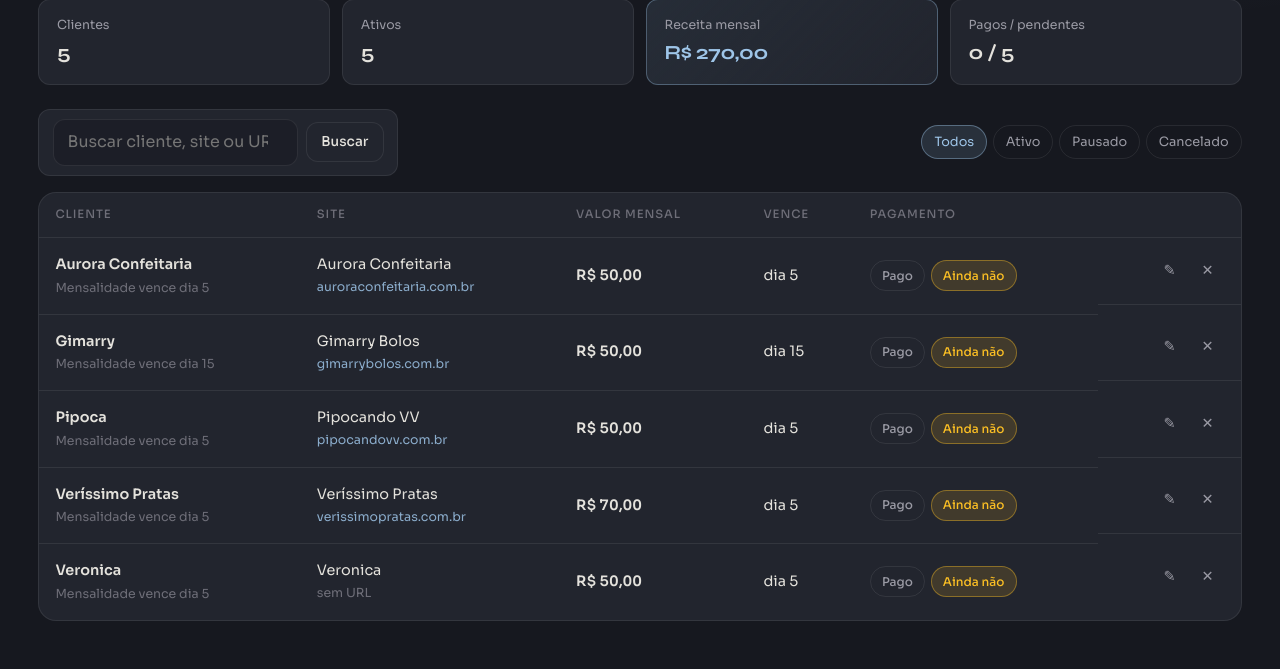
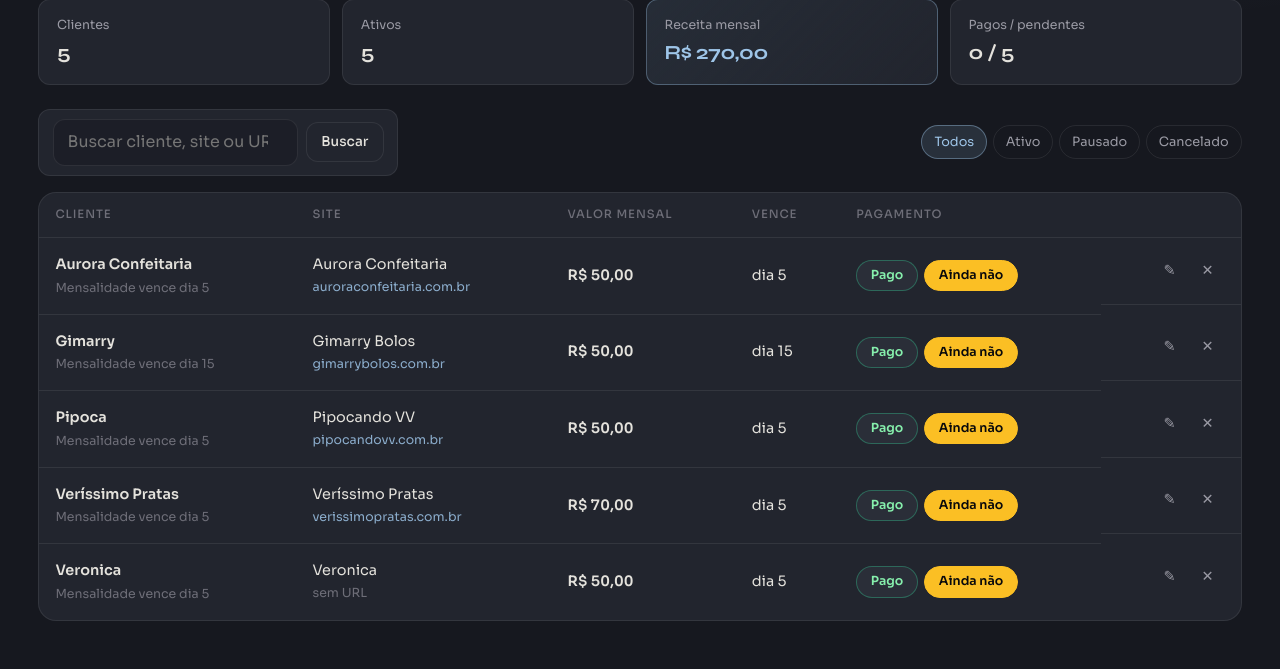
Before and after one commit to Sthevan23/sthevandev, a PHP site: page /admin/index.php in a window 1280 px wide. Shown: the part 142-811 px from the top of the page. Run offline with PHP 8.4, Linux system fonts and the light colour scheme; a user stored in the database is signed in; data comes from the database, SQL or seed files in the repository.

Commit message:
Style payment toggles as clear side-by-side buttons.
Co-authored-by: Cursor <cursoragent@cursor.com>

```diff
--- a/admin/admin.css
+++ b/admin/admin.css
@@ -457,19 +457,31 @@ button {
 }
 
 .adm-pay-btns {
-  display: flex;
-  flex-wrap: wrap;
-  gap: 0.35rem;
+  display: inline-flex;
+  flex-direction: row;
+  flex-wrap: nowrap;
+  align-items: center;
+  gap: 0.4rem;
+}
+
+.adm-pay-btns form,
+.adm-pay-form {
+  display: inline;
+  margin: 0;
+  padding: 0;
 }
 
 .adm-pay-btn {
-  padding: 0.35rem 0.7rem;
+  display: inline-block;
+  padding: 0.45rem 0.85rem;
   border-radius: 999px;
-  border: 1px solid var(--border);
-  background: transparent;
-  color: var(--text-muted);
-  font-size: 0.75rem;
-  font-weight: 500;
+  border: 1px solid rgba(255, 255, 255, 0.18);
+  background: #2a2e38;
+  color: #e4e2dc;
+  font-size: 0.78rem;
+  font-weight: 600;
+  line-height: 1.2;
+  white-space: nowrap;
   cursor: pointer;
   transition:
     background 0.2s,
@@ -478,20 +490,29 @@ button {
 }
 
 .adm-pay-btn:hover {
-  color: var(--text);
-  border-color: var(--border-strong);
+  border-color: rgba(255, 255, 255, 0.35);
+}
+
+.adm-pay-ok {
+  border-color: rgba(52, 211, 153, 0.35);
+  color: #86efac;
 }
 
 .adm-pay-ok.is-active {
-  background: rgba(52, 211, 153, 0.16);
-  border-color: rgba(52, 211, 153, 0.45);
-  color: #34d399;
+  background: #34d399;
+  border-color: #34d399;
+  color: #0a0a0c;
+}
+
+.adm-pay-pending {
+  border-color: rgba(251, 191, 36, 0.35);
+  color: #fde68a;
 }
 
 .adm-pay-pending.is-active {
-  background: rgba(251, 191, 36, 0.14);
-  border-color: rgba(251, 191, 36, 0.4);
-  color: #fbbf24;
+  background: #fbbf24;
+  border-color: #fbbf24;
+  color: #0a0a0c;
 }
 
 .adm-row-actions {
--- a/admin/index.php
+++ b/admin/index.php
@@ -269,7 +269,7 @@ $user = auth_user();
               <td>dia <?= (int) ($c['due_day'] ?? 5) ?></td>
               <td>
                 <div class="adm-pay-btns">
-                  <form method="post">
+                  <form method="post" class="adm-pay-form">
                     <input type="hidden" name="csrf" value="<?= e(csrf_token()) ?>" />
                     <input type="hidden" name="action" value="set_paid" />
                     <input type="hidden" name="id" value="<?= (int) $c['id'] ?>" />
@@ -278,7 +278,7 @@ $user = auth_user();
                       Pago
                     </button>
                   </form>
-                  <form method="post">
+                  <form method="post" class="adm-pay-form">
                     <input type="hidden" name="csrf" value="<?= e(csrf_token()) ?>" />
                     <input type="hidden" name="action" value="set_paid" />
                     <input type="hidden" name="id" value="<?= (int) $c['id'] ?>" />
--- a/dist/admin/index.php
+++ b/dist/admin/index.php
@@ -269,7 +269,7 @@ $user = auth_user();
               <td>dia <?= (int) ($c['due_day'] ?? 5) ?></td>
               <td>
                 <div class="adm-pay-btns">
-                  <form method="post">
+                  <form method="post" class="adm-pay-form">
                     <input type="hidden" name="csrf" value="<?= e(csrf_token()) ?>" />
                     <input type="hidden" name="action" value="set_paid" />
                     <input type="hidden" name="id" value="<?= (int) $c['id'] ?>" />
@@ -278,7 +278,7 @@ $user = auth_user();
                       Pago
                     </button>
                   </form>
-                  <form method="post">
+                  <form method="post" class="adm-pay-form">
                     <input type="hidden" name="csrf" value="<?= e(csrf_token()) ?>" />
                     <input type="hidden" name="action" value="set_paid" />
                     <input type="hidden" name="id" value="<?= (int) $c['id'] ?>" />
```
Also changed, not shown: dist/admin/admin.css (+38 -17 lines).
